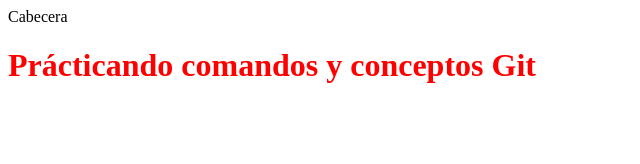
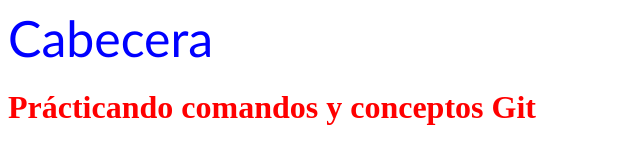
Before and after one commit to crisnode/blog-practica, a website: page public/index.html in a window 1280 px wide. Shown: the whole page, without its empty margins (0-640 px from the left). Drawn offline with Linux system fonts and the light colour scheme.

Commit message:
cabecera modificada

```diff
--- a/public/css/estilos.css
+++ b/public/css/estilos.css
@@ -1,3 +1,9 @@
 #titulo {
   color: red;
 }
+#cabecera {
+  font-size: 50px;
+  font-family: "Trebuchet MS", "Lucida Sans Unicode", "Lucida Grande",
+    "Lucida Sans", Arial, sans-serif;
+  color: blue;
+}
```
